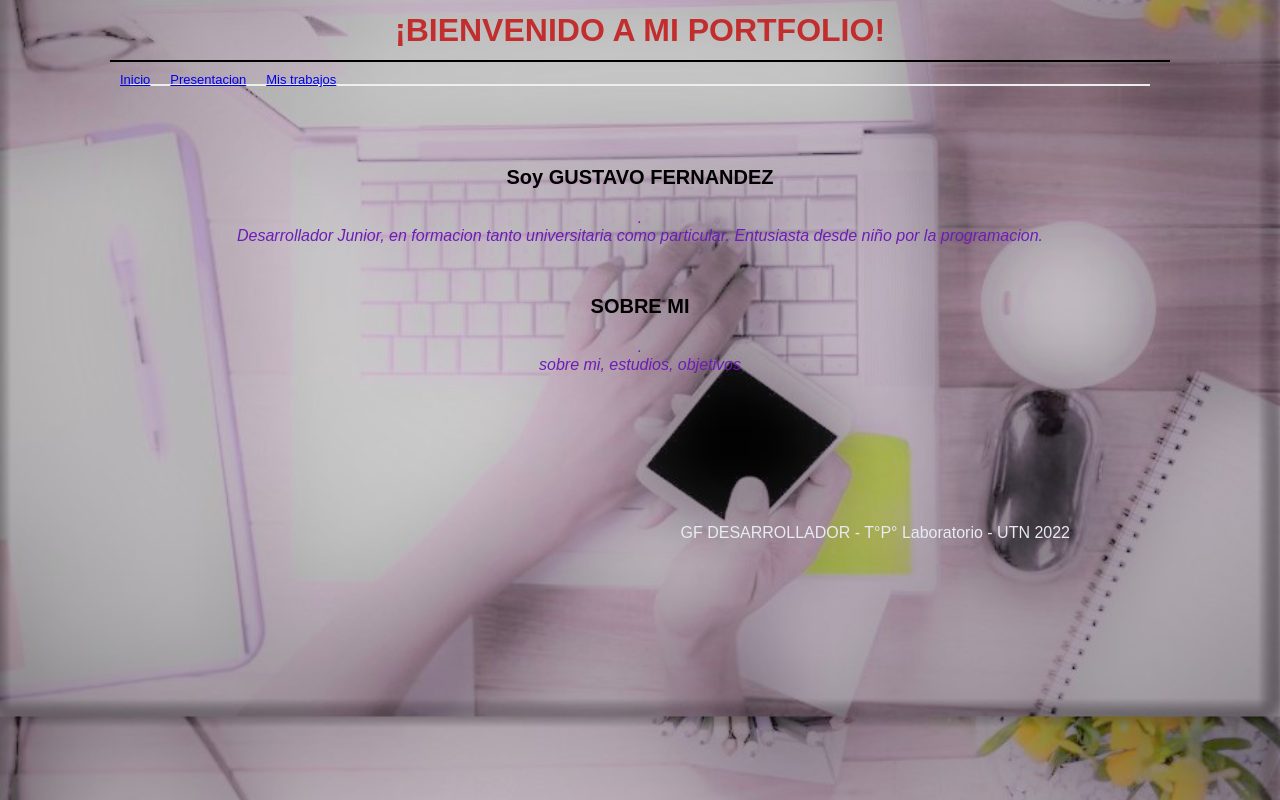
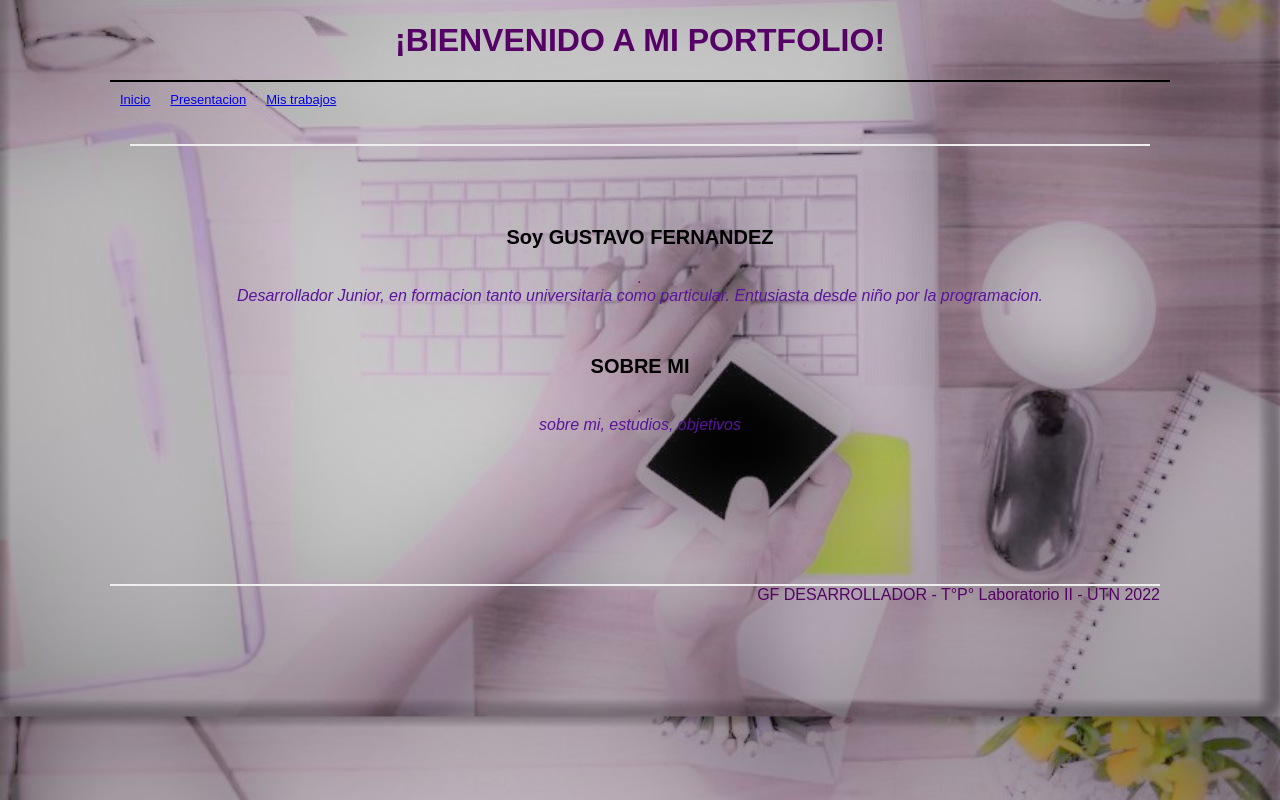
Before and after one commit to Gustavo-Ferna/Gustavo-Ferna.github.io, a plain HTML site: page index.html in a window 1280 px wide. Drawn offline with Linux system fonts and the light colour scheme.

Commit message:
Cmbio color letras y ot ajustes

```diff
--- a/estilos.css
+++ b/estilos.css
@@ -18,18 +18,16 @@ body{
 
 header{
 
-    height: 60px;
+    height: 80px;
     width: 1060px;
-    line-height: 60px;
+    line-height: 80px;
     text-align: center;
-    color: rgb(194, 46, 46);
+    color: #550166;
 }
 
 nav{
-
     border-top: 2px solid rgb(0, 0, 0);
-    text-align:right
-
+    height: 40px;
 }
 
 nav ul li{
@@ -57,7 +55,7 @@ nav ul li{
     border-top: 2px solid #eee;
 }
 p{
-    color: rgb(108, 29, 182);
+    color: rgb(90, 19, 156);
     font-style:oblique;
 }
 
@@ -68,7 +66,9 @@ p{
 }
 
 footer{
-    color: rgb(232, 235, 241);
+    color: #550166;
     text-align: right;
-    margin-right: 100px;
+    margin-right: 10px;
+    border-top: 2px solid #eee;
+
 }
--- a/index.html
+++ b/index.html
@@ -45,7 +45,7 @@
             </section>
 
             <footer>
-                GF DESARROLLADOR - T°P° Laboratorio - UTN 2022
+                GF DESARROLLADOR - T°P° Laboratorio II - UTN 2022
             </footer>
 
 
```
